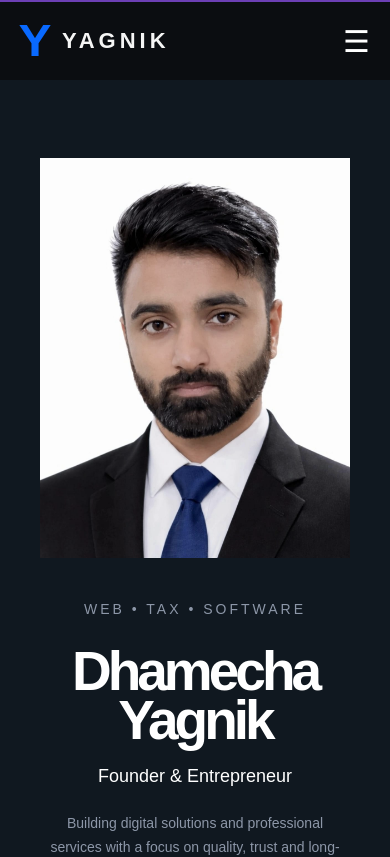
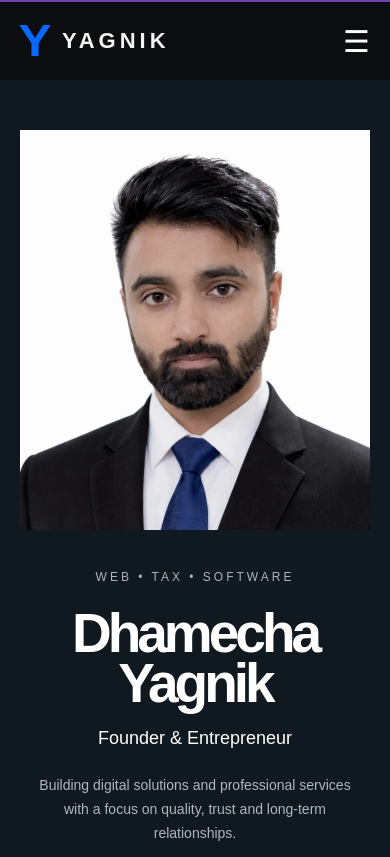
Before and after one commit to dhamechayagnik1-rgb/new-node-js-update, a React (Vite) app in the folder React_Web/React/: page /Founder in a window 390 px wide. Shown: the top 857 px of the page. Built offline with nearby package versions, Linux system fonts and the light colour scheme.

Commit message:
founde add1

```diff
--- a/React_Web/React/src/Pages/Founder/Founder.css
+++ b/React_Web/React/src/Pages/Founder/Founder.css
@@ -21,7 +21,7 @@
     padding: 70px 7%;
 }
 
-.hero-content {
+.hero-contents {
     max-width: 1200px;
     min-height: 510px;
 
@@ -372,7 +372,7 @@
         padding: 50px 20px;
     }
 
-    .hero-content {
+    .hero-contents {
         grid-template-columns: 1fr;
 
         text-align: center;
--- a/React_Web/React/src/Pages/Founder/Founder.jsx
+++ b/React_Web/React/src/Pages/Founder/Founder.jsx
@@ -9,7 +9,7 @@ function Founder() {
             {/* ================= HERO ================= */}
             <section className="founder-hero">
 
-                <div className="hero-content">
+                <div className="hero-contents">
 
                     <div className="hero-text">
                         <p className="small-title">
```
